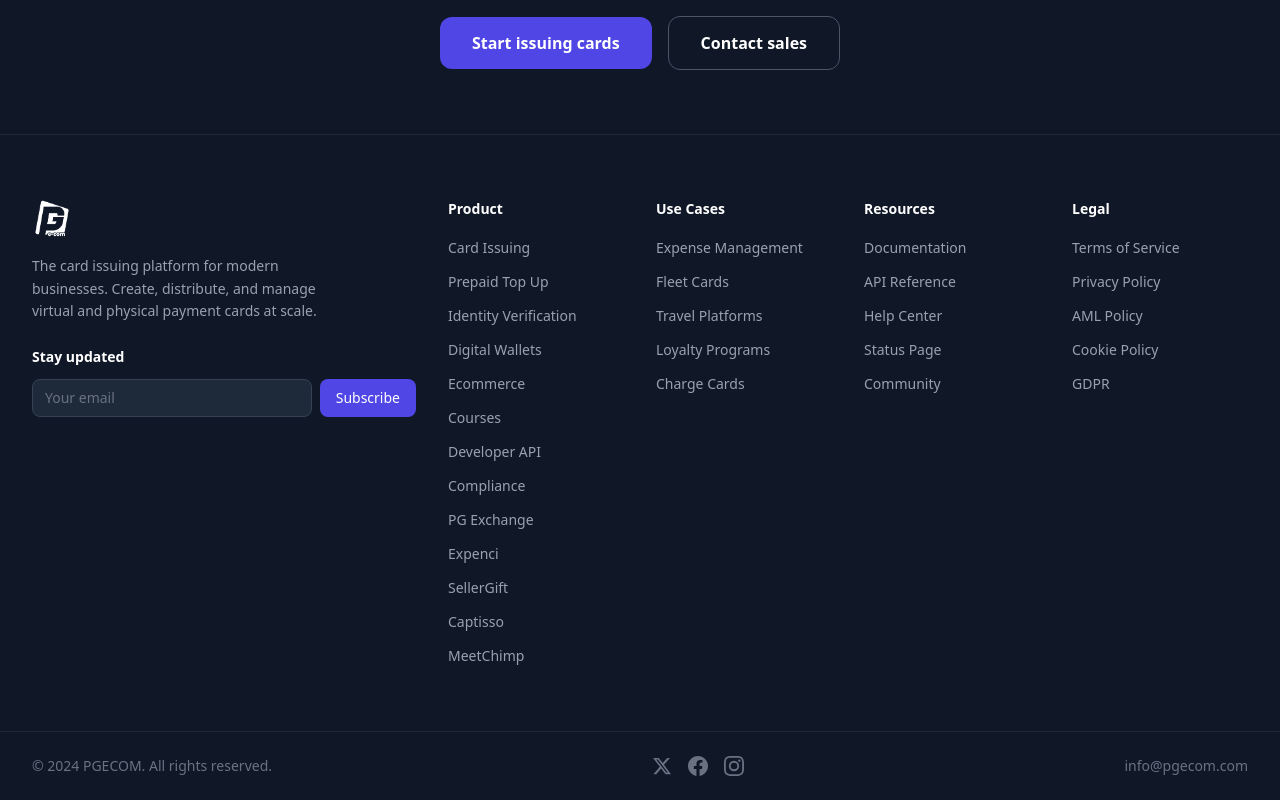
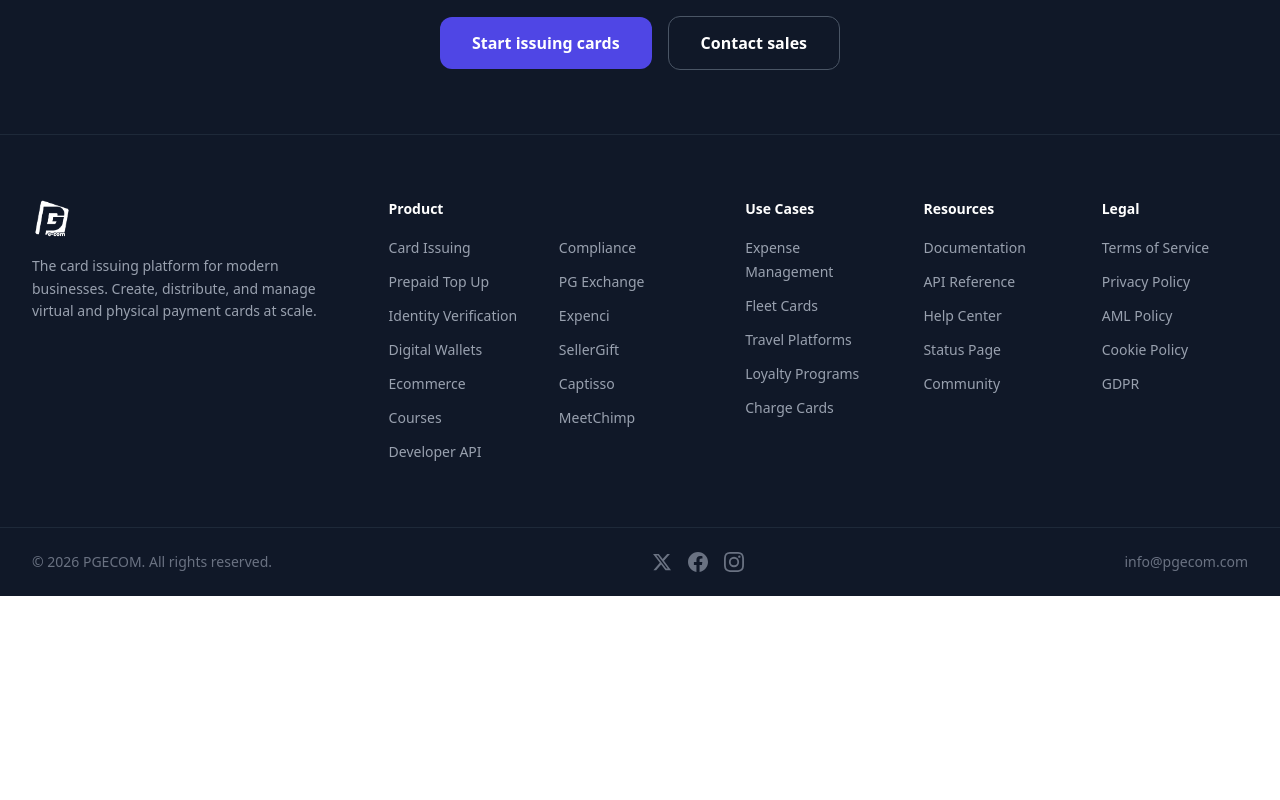
Before and after one commit to PGecom/pg-ecom-landing-page, a Next.js app: page / in a window 1280 px wide. Shown: the part 6417-7217 px from the top of the page. After the commit the page ends 7013 px from the top, so only its background shows below. Built offline with nearby package versions, Linux system fonts and the light colour scheme.

Commit message:
feat: update Footer and Navbar layout, remove email subscription section, and adjust copyright year in translations

```diff
--- a/app/components/Footer.tsx
+++ b/app/components/Footer.tsx
@@ -1,11 +1,9 @@
 "use client";
 
-import { useState } from "react";
 import Image from "next/image";
 import { useTranslation } from "../i18n";
 
 export default function Footer() {
-  const [email, setEmail] = useState("");
   const { t } = useTranslation();
 
   const linkSections = [
@@ -44,31 +42,40 @@
 
       {/* Main Footer */}
       <div className="max-w-7xl mx-auto px-4 sm:px-6 lg:px-8 py-16">
-        <div className="grid grid-cols-2 md:grid-cols-6 gap-8">
+        <div className="grid grid-cols-2 md:grid-cols-7 gap-8">
           <div className="col-span-2">
             <div className="flex items-center mb-4">
               <Image src="/pgecom-logo-transparent.png" alt="PG Ecom" width={120} height={40} className="h-10 w-auto brightness-0 invert" />
             </div>
             <p className="text-sm text-gray-400 leading-relaxed mb-6 max-w-xs">{t.footer.brandDescription}</p>
+          </div>
 
-            <div>
-              <h4 className="text-sm font-semibold text-white mb-3">{t.footer.stayUpdated}</h4>
-              <form onSubmit={(e) => { e.preventDefault(); setEmail(""); }} className="flex gap-2">
-                <input
-                  type="email"
-                  value={email}
-                  onChange={(e) => setEmail(e.target.value)}
-                  placeholder={t.footer.emailPlaceholder}
-                  className="flex-1 bg-gray-800 border border-gray-700 rounded-lg px-3 py-2 text-sm text-white placeholder-gray-500 focus:outline-none focus:ring-2 focus:ring-[var(--primary)] focus:border-transparent"
-                />
-                <button type="submit" className="bg-[var(--primary)] hover:bg-[var(--primary-dark)] text-white text-sm font-medium px-4 py-2 rounded-lg transition-colors">
-                  {t.footer.subscribe}
-                </button>
-              </form>
+          {/* Products — split into 2 columns */}
+          <div className="col-span-2">
+            <h4 className="text-sm font-semibold text-white mb-4">{t.footer.linkCategories.product}</h4>
+            <div className="grid grid-cols-2 gap-x-4">
+              <ul className="space-y-2.5">
+                {t.footer.links.product.slice(0, Math.ceil(t.footer.links.product.length / 2)).map((link, idx) => (
+                  <li key={link}>
+                    <a href={linkRoutes.product?.[idx] ?? "#"} {...((linkRoutes.product?.[idx] ?? "").startsWith("http") ? { target: "_blank", rel: "noopener noreferrer" } : {})} className="text-sm text-gray-400 hover:text-white transition-colors">{link}</a>
+                  </li>
+                ))}
+              </ul>
+              <ul className="space-y-2.5">
+                {t.footer.links.product.slice(Math.ceil(t.footer.links.product.length / 2)).map((link, idx) => {
+                  const actualIdx = idx + Math.ceil(t.footer.links.product.length / 2);
+                  return (
+                    <li key={link}>
+                      <a href={linkRoutes.product?.[actualIdx] ?? "#"} {...((linkRoutes.product?.[actualIdx] ?? "").startsWith("http") ? { target: "_blank", rel: "noopener noreferrer" } : {})} className="text-sm text-gray-400 hover:text-white transition-colors">{link}</a>
+                    </li>
+                  );
+                })}
+              </ul>
             </div>
           </div>
 
-          {linkSections.map((section) => (
+          {/* Use Cases, Resources, Legal */}
+          {linkSections.filter((s) => s.key !== "product").map((section) => (
             <div key={section.key}>
               <h4 className="text-sm font-semibold text-white mb-4">{t.footer.linkCategories[section.key]}</h4>
               <ul className="space-y-2.5">
--- a/app/components/Navbar.tsx
+++ b/app/components/Navbar.tsx
@@ -162,26 +162,26 @@
       >
         <div className="max-w-7xl mx-auto px-4 sm:px-6 lg:px-8 py-10">
           <div className="grid grid-cols-12 gap-8">
-            {/* Column 1: Our Products */}
-            <div className="col-span-4">
+            {/* Columns 1-2: Our Products (2-column grid) */}
+            <div className="col-span-5">
               <h3 className="text-sm font-semibold text-[var(--primary)] mb-5">
                 {t.navbar.ourProducts}
               </h3>
-              <div className="space-y-1">
+              <div className="grid grid-cols-2 gap-x-2 gap-y-1">
                 {t.navbar.productItems.map((item, index) => (
                   <a
                     key={index}
                     href={productLinks[index]}
-                    className="flex items-start gap-3 p-3 rounded-xl hover:bg-gray-50 transition-colors group"
+                    className="flex items-start gap-3 p-2.5 rounded-xl hover:bg-gray-50 transition-colors group"
                   >
-                    <div className="w-9 h-9 rounded-lg bg-indigo-50 text-[var(--primary)] flex items-center justify-center flex-shrink-0 group-hover:bg-[var(--primary)] group-hover:text-white transition-colors">
+                    <div className="w-8 h-8 rounded-lg bg-indigo-50 text-[var(--primary)] flex items-center justify-center flex-shrink-0 group-hover:bg-[var(--primary)] group-hover:text-white transition-colors">
                       {productIcons[index]}
                     </div>
                     <div className="min-w-0">
                       <div className="text-sm font-semibold text-gray-900">
                         {item.title}
                       </div>
-                      <div className="text-xs text-gray-400 mt-0.5 leading-relaxed">
+                      <div className="text-xs text-gray-400 mt-0.5 leading-relaxed line-clamp-2">
                         {item.description}
                       </div>
                     </div>
@@ -190,7 +190,7 @@
               </div>
             </div>
 
-            {/* Column 2: Company */}
+            {/* Column 3: Company */}
             <div className="col-span-3">
               <h3 className="text-sm font-semibold text-[var(--primary)] mb-5">
                 {t.navbar.company}
@@ -226,8 +226,8 @@
               </div>
             </div>
 
-            {/* Column 3: Resources / Video Tutorials */}
-            <div className="col-span-5 bg-gray-50 rounded-2xl p-6">
+            {/* Column 4: Resources / Video Tutorials */}
+            <div className="col-span-4 bg-gray-50 rounded-2xl p-6">
               <h3 className="text-sm font-semibold text-[var(--primary)] mb-5">
                 {t.navbar.resources}
               </h3>
--- a/app/i18n/locales/en.ts
+++ b/app/i18n/locales/en.ts
@@ -170,10 +170,7 @@
     ctaPrimary: "Start issuing cards",
     ctaSecondary: "Contact sales",
     brandDescription: "The card issuing platform for modern businesses. Create, distribute, and manage virtual and physical payment cards at scale.",
-    stayUpdated: "Stay updated",
-    emailPlaceholder: "Your email",
-    subscribe: "Subscribe",
-    copyright: "\u00a9 2024 PGECOM. All rights reserved.",
+    copyright: "\u00a9 2026 PGECOM. All rights reserved.",
     linkCategories: {
       product: "Product",
       useCases: "Use Cases",
--- a/app/i18n/locales/es.ts
+++ b/app/i18n/locales/es.ts
@@ -163,10 +163,7 @@
     ctaPrimary: "Comenzar a emitir",
     ctaSecondary: "Contactar ventas",
     brandDescription: "La plataforma de emisión de tarjetas para negocios modernos. Cree, distribuya y gestione tarjetas de pago virtuales y físicas a escala.",
-    stayUpdated: "Mantente informado",
-    emailPlaceholder: "Tu email",
-    subscribe: "Suscribirse",
-    copyright: "\u00a9 2024 PGECOM. Todos los derechos reservados.",
+    copyright: "\u00a9 2026 PGECOM. Todos los derechos reservados.",
     linkCategories: {
       product: "Producto",
       useCases: "Casos de Uso",
--- a/app/i18n/locales/fr.ts
+++ b/app/i18n/locales/fr.ts
@@ -163,10 +163,7 @@
     ctaPrimary: "Commencer à émettre",
     ctaSecondary: "Contacter les ventes",
     brandDescription: "La plateforme d'émission de cartes pour les entreprises modernes. Créez, distribuez et gérez des cartes de paiement à grande échelle.",
-    stayUpdated: "Restez informé",
-    emailPlaceholder: "Votre email",
-    subscribe: "S'abonner",
-    copyright: "\u00a9 2024 PGECOM. Tous droits réservés.",
+    copyright: "\u00a9 2026 PGECOM. Tous droits réservés.",
     linkCategories: {
       product: "Produit",
       useCases: "Cas d'utilisation",
--- a/app/i18n/locales/ht.ts
+++ b/app/i18n/locales/ht.ts
@@ -163,10 +163,7 @@
     ctaPrimary: "Kòmanse kreye kat",
     ctaSecondary: "Kontakte vant",
     brandDescription: "Platfòm emisyon kat pou biznis modèn. Kreye, distribye ak jere kat peman vityèl ak fizik a gran echèl.",
-    stayUpdated: "Rete enfòme",
-    emailPlaceholder: "Imèl ou",
-    subscribe: "Abòne",
-    copyright: "\u00a9 2024 PGECOM. Tout dwa rezève.",
+    copyright: "\u00a9 2026 PGECOM. Tout dwa rezève.",
     linkCategories: {
       product: "Pwodwi",
       useCases: "Ka Itilizasyon",
```
